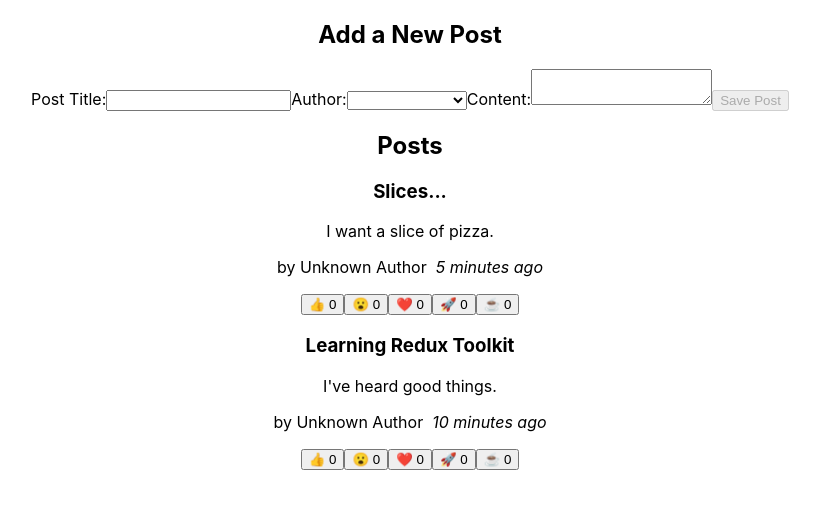
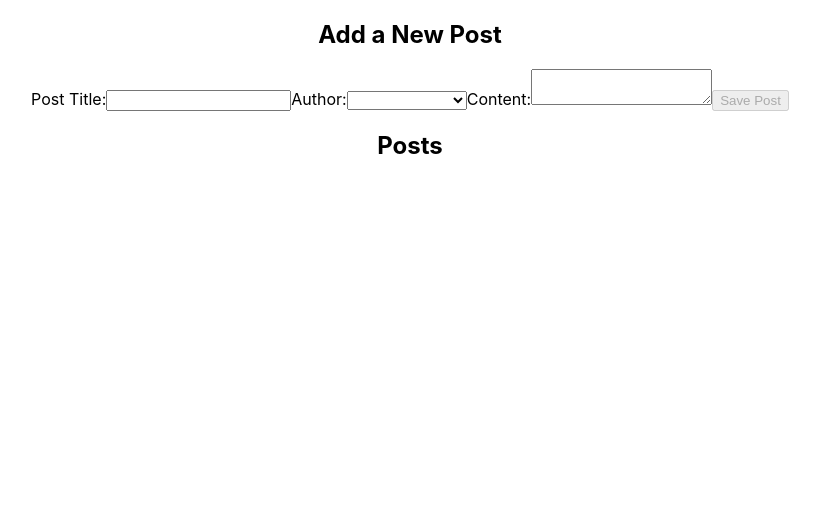
Before and after one commit to guigacarvalho/bmx-redux, a React (Create React App) app in the folder client/: page / in a window 1280 px wide. Shown: the top 508 px of the page, without its empty margins (230-1050 px from the left). Built offline with nearby package versions, Linux system fonts and the light colour scheme.

Commit message:
installed Axios & added fetchPosts function

```diff
--- a/client/package.json
+++ b/client/package.json
@@ -7,6 +7,7 @@
     "@testing-library/jest-dom": "^5.16.5",
     "@testing-library/react": "^13.4.0",
     "@testing-library/user-event": "^13.5.0",
+    "axios": "^1.1.2",
     "date-fns": "^2.29.3",
     "react": "^18.2.0",
     "react-dom": "^18.2.0",
--- a/client/src/features/posts/postsSlice.js
+++ b/client/src/features/posts/postsSlice.js
@@ -1,32 +1,19 @@
-import { createSlice, nanoid } from "@reduxjs/toolkit";
+import { createSlice, nanoid, createAsyncThunk } from "@reduxjs/toolkit";
 import { sub } from 'date-fns';
+import axios from "axios";
 
-const initialState = [
-    {   id: '1',
-        title: 'Learning Redux Toolkit',
-        content: "I've heard good things.",
-        date: sub(new Date(), { minutes: 10 }).toISOString(),
-        reactions: {
-            thumbsUp: 0,
-            wow: 0,
-            heart: 0,
-            rocket: 0,
-            coffee: 0
-        }
-    },
-    {   id: '2',
-        title: 'Slices...',
-        content: "I want a slice of pizza.",
-        date: sub(new Date(), { minutes: 5 }).toISOString(),
-        reactions: {
-            thumbsUp: 0,
-            wow: 0,
-            heart: 0,
-            rocket: 0,
-            coffee: 0
-        }
-    }
-]
+const POSTS_URL = 'https://jsonplaceholder.typicode.com/posts'
+
+const initialState = {
+    posts: [],
+    status: 'idle', //'idle' | 'loading' | 'succeeded' | 'failed'
+    error: null
+}
+
+export const fetchPosts = createAsyncThunk('posts/fetchPosts', async () => {
+    const response = await axios.get(POSTS_URL)
+    return response.data
+})
 
 const postsSlice = createSlice({
     name: 'posts',
@@ -34,7 +21,7 @@
     reducers: {
         postAdded: {
             reducer(state, action) {
-                state.push(action.payload)
+                state.posts.push(action.payload)
             },
             prepare(title, content, userId) {
                 return {
@@ -57,7 +44,7 @@
         },
         reactionAdded(state, action) {
             const { postId, reaction } = action.payload
-            const existingPost = state.find(post => post.id === postId)
+            const existingPost = state.posts.find(post => post.id === postId)
             if (existingPost) {
                 existingPost.reactions[reaction]++
             }
@@ -65,7 +52,7 @@
     }
 })
 
-export const selectAllPosts = (state) => state.posts;
+export const selectAllPosts = (state) => state.posts.posts;
 
 export const { postAdded, reactionAdded } = postsSlice.actions
 
```
Also changed, not shown: 1 other file (tests, documents, lock files or other folders).
